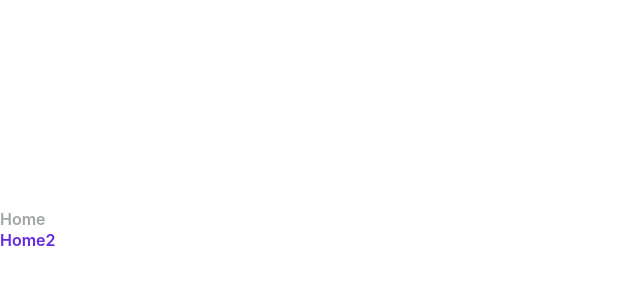
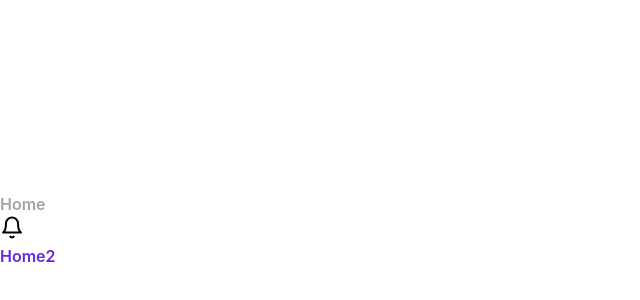
Before and after one commit to Squash-io/squash-frontend, a React (Vite) app: page / in a window 1280 px wide. Shown: the part 170-470 px from the top of the page, without its empty margins (0-640 px from the left). Built offline with nearby package versions, Linux system fonts and the light colour scheme.

Commit message:
chore : assets 폴더 생성 및 svgr 적용 예시 추가

```diff
--- /dev/null
+++ b/src/assets/index.ts
@@ -0,0 +1,2 @@
+import IcBell from './icon/fi_bell.svg?react';
+export { IcBell };
--- a/src/components/Feed/Feed.tsx
+++ b/src/components/Feed/Feed.tsx
@@ -1,11 +1,13 @@
 import Txt from '../../constants/Txt/Txt';
 import { COLORS } from '../../constants/Color/Color';
+import { IcBell } from '../../assets';
 export const Feed = () => {
   return (
     <>
       <Txt color={COLORS.baseColors.gray400} textStyleName="body1">
         Home
       </Txt>
+      <IcBell />
       <Txt color={COLORS.primary.purple500} textStyleName="body1">
         Home2
       </Txt>
```
Also changed, not shown: src/assets/icon/fi_bell.svg (added).
